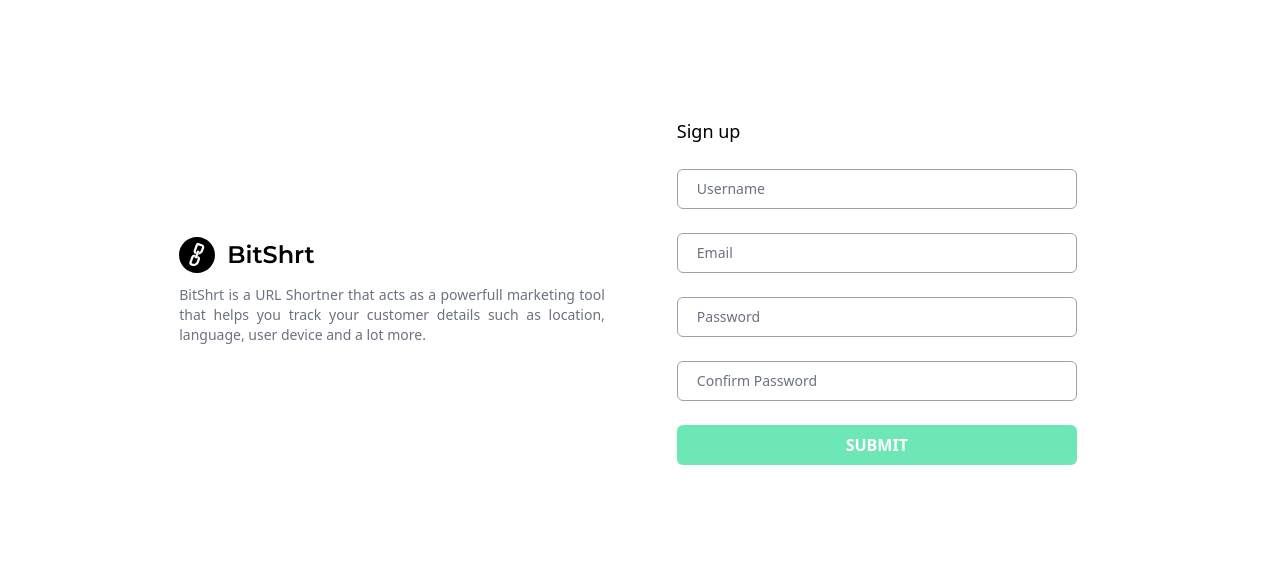
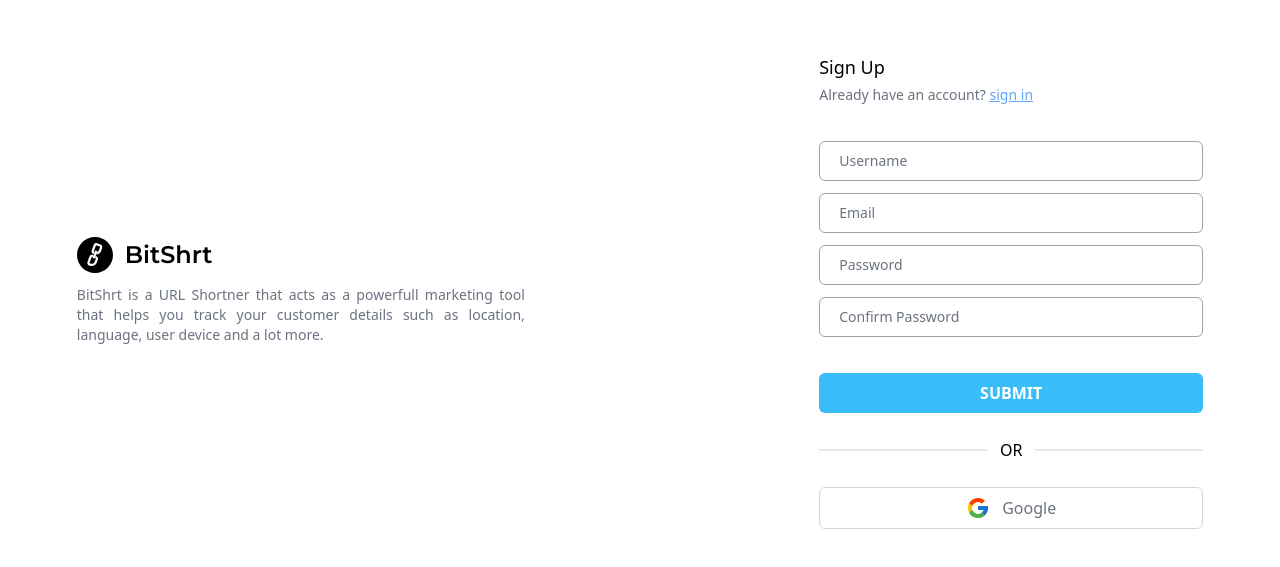
Before and after one commit to Vishal-Kamath/bitshrt, a Next.js app: page /auth/signup in a window 1280 px wide. Shown: the part 109-676 px from the top of the page. Built offline with nearby package versions, Linux system fonts and the light colour scheme.

Commit message:
⬆️update: sign in and sign up without google auth

```diff
--- a/src/app/(app)/auth/signin/page.tsx
+++ b/src/app/(app)/auth/signin/page.tsx
@@ -8,10 +8,9 @@
 import UIButton from "@/components/ui/button";
 import { signIn } from "next-auth/react";
 import { useSearchParams } from "next/navigation";
+import { FcGoogle } from "react-icons/fc";
 
 const SignInPage: FC = () => {
-  const router = useRouter();
-
   const searchParams = useSearchParams();
   const error = searchParams.get("error");
 
@@ -31,9 +30,14 @@
     });
   };
 
+  const _signinWithGoogle = async () => {
+    signIn("google", { redirect: true, callbackUrl: "/dashboard" });
+  };
+
   return (
-    <main className="flex px-vw items-center w-full max-w-6xl mx-auto h-full min-h-screen gap-12 justify-between">
-      <div className="flex flex-col gap-3">
+    <main className="w-full px-vw-md h-full min-h-screen">
+      <section className="flex items-center py-12 max-md:flex-col w-full max-w-6xl mx-auto h-full min-h-screen gap-12 md:justify-between">
+        <div className="flex w-full max-w-md flex-col gap-3">
           <Link href="/" className="flex items-center gap-3">
             <Image
               src="/assets/logo.svg"
@@ -44,14 +48,25 @@
             />
             <h1 className="text-2xl font-semibold font-montserrat">BitShrt</h1>
           </Link>
-        <p className="text-justify max-sm:text-center max-w-md text-xs sm:text-sm text-gray-500">
-          BitShrt is a URL Shortner that acts as a powerfull marketing tool that
-          helps you track your customer details such as location, language, user
-          device and a lot more.
+          <p className="text-justify max-sm:hidden w-full text-xs sm:text-sm text-gray-500">
+            BitShrt is a URL Shortner that acts as a powerfull marketing tool
+            that helps you track your customer details such as location,
+            language, user device and a lot more.
           </p>
         </div>
-      <form className="px-6 py-8 rounded-md w-full max-w-md flex flex-col gap-6">
-        <h2 className="font-medium text-2xl">Sign In</h2>
+        <form className="w-full max-w-sm flex flex-col gap-6">
+          <div className="flex flex-col gap-1">
+            <h2 className="font-medium text-lg">Sign In</h2>
+            <p className="text-gray-500 text-sm">
+              Don't have an account?{" "}
+              <Link
+                href="/auth/signup"
+                className="text-blue-400 hover:text-blue-700 underline"
+              >
+                sign up
+              </Link>
+            </p>
+          </div>
 
           {error &&
             (error == "CredentialsSignin" ? (
@@ -78,13 +93,29 @@
 
           <UIButton
             type="submit"
-          variant="contained"
+            variant="sky-contained"
             onClick={(e) => _submit(e)}
             className="font-bold"
           >
             SUBMIT
           </UIButton>
+
+          <div className="relative border-1 border-gray-200">
+            <span className="px-3 absolute bg-white top-0 -translate-x-1/2 left-1/2 -translate-y-1/2">
+              OR
+            </span>
+          </div>
+
+          <UIButton
+            onClick={_signinWithGoogle}
+            variant="outlined"
+            className="flex gap-3 text-gray-500 justify-center items-center"
+          >
+            <FcGoogle className="w-6 h-6" />
+            Google
+          </UIButton>
         </form>
+      </section>
     </main>
   );
 };
--- a/src/app/(app)/auth/signup/page.tsx
+++ b/src/app/(app)/auth/signup/page.tsx
@@ -7,6 +7,8 @@
 import UIButton from "@/components/ui/button";
 import axios from "axios";
 import { useRouter } from "next/navigation";
+import { FcGoogle } from "react-icons/fc";
+import { signIn } from "next-auth/react";
 
 const SignUpPage: FC = () => {
   const router = useRouter();
@@ -42,9 +44,14 @@
       .catch();
   };
 
+  const _signinWithGoogle = async () => {
+    signIn("google", { redirect: true, callbackUrl: "/dashboard" });
+  };
+
   return (
-    <main className="flex px-vw items-center w-full max-w-6xl mx-auto h-full min-h-screen gap-12 justify-between">
-      <div className="flex flex-col gap-3">
+    <main className="w-full px-vw-md h-full min-h-screen">
+      <section className="flex items-center py-12 max-md:flex-col w-full max-w-6xl mx-auto h-full min-h-screen gap-12 md:justify-between">
+        <div className="flex w-full max-w-md flex-col gap-3">
           <Link href="/" className="flex items-center gap-3">
             <Image
               src="/assets/logo.svg"
@@ -55,14 +62,28 @@
             />
             <h1 className="text-2xl font-semibold font-montserrat">BitShrt</h1>
           </Link>
-        <p className="text-justify max-sm:text-center max-w-md text-xs sm:text-sm text-gray-500">
-          BitShrt is a URL Shortner that acts as a powerfull marketing tool that
-          helps you track your customer details such as location, language, user
-          device and a lot more.
+          <p className="text-justify max-sm:hidden w-full text-xs sm:text-sm text-gray-500">
+            BitShrt is a URL Shortner that acts as a powerfull marketing tool
+            that helps you track your customer details such as location,
+            language, user device and a lot more.
           </p>
         </div>
-      <form className="px-6 py-8 rounded-md w-full max-w-md flex flex-col gap-6">
-        <h2 className="font-medium text-lg">Sign up</h2>
+        <form className="w-full max-w-sm flex flex-col gap-9">
+          <div className="flex flex-col gap-1">
+            <h2 className="font-medium text-lg">Sign Up</h2>
+            <p className="text-gray-500 text-sm">
+              Already have an account?{" "}
+              <Link
+                href="/auth/signin"
+                className="text-blue-400 hover:text-blue-700 underline"
+              >
+                sign in
+              </Link>
+            </p>
+          </div>
+
+          {/* Input group */}
+          <div className="flex flex-col gap-3">
             <UIInput
               id="Username"
               value={name}
@@ -93,16 +114,33 @@
               onChange={(e) => setConfirmPassword(e.target.value)}
               placeholder="Confirm Password"
             />
+          </div>
 
           <UIButton
             type="submit"
-          variant="contained"
+            variant="sky-contained"
             onClick={(e) => _submit(e)}
             className="font-bold"
           >
             SUBMIT
           </UIButton>
+
+          <div className="relative border-1 border-gray-200">
+            <span className="px-3 absolute bg-white top-0 -translate-x-1/2 left-1/2 -translate-y-1/2">
+              OR
+            </span>
+          </div>
+
+          <UIButton
+            onClick={_signinWithGoogle}
+            variant="outlined"
+            className="flex gap-3 text-gray-500 justify-center items-center"
+          >
+            <FcGoogle className="w-6 h-6" />
+            Google
+          </UIButton>
         </form>
+      </section>
     </main>
   );
 };
--- a/src/app/(app)/components/header/homeHeader.tsx
+++ b/src/app/(app)/components/header/homeHeader.tsx
@@ -19,11 +19,11 @@
 
       <div className="flex gap-6 items-center">
         <Link href="/auth/signup">
-          <UIButton variant="text" className="px-6">
+          <UIButton variant="text" className="px-6 rounded-full">
             Sign up
           </UIButton>
         </Link>
-        <UIButton variant="outlined" className="rounded-full">
+        <UIButton variant="rose-outlined" className="rounded-full">
           Get Started
         </UIButton>
       </div>
--- a/src/app/(app)/home/page.tsx
+++ b/src/app/(app)/home/page.tsx
@@ -19,13 +19,13 @@
         </p>
         <div className="flex gap-3 text-sm mt-6">
           <UIButton
-            variant="outlined"
+            variant="rose-outlined"
             className="rounded-full flex gap-3 items-center group"
           >
             <span>Get Started</span>
             <UIArrow className="text-gray-600 group-hover:text-black" />
           </UIButton>
-          <UIButton variant="text" className="px-6">
+          <UIButton variant="text" className="px-6 rounded-full">
             Guide
           </UIButton>
         </div>
--- a/src/app/api/auth/register/route.ts
+++ b/src/app/api/auth/register/route.ts
@@ -39,6 +39,7 @@
       email,
       emailVerified: false,
       password: hashedPassword,
+      provider: "Credentials",
       image,
     });
 
--- a/src/components/ui/button.tsx
+++ b/src/components/ui/button.tsx
@@ -5,11 +5,26 @@
 const ButtonVariant = cva("flex items-center justify-center py-2 ", {
   variants: {
     variant: {
-      text: "border-b-1 border-gray-300 px-2 hover:border-emerald-400 hover:bg-emerald-50",
-      contained:
-        "bg-emerald-300 text-white rounded-md px-6 hover:bg-emerald-400",
-      outlined:
-        "border-1 border-gray-300 hover:border-emerald-400 px-6 rounded-md hover:outline hover:outline-4 hover:outline-emerald-100",
+      "text":
+        "px-2 hover:bg-gray-100 rounded-md text-gray-600 hover:text-gray-800",
+      "contained": "bg-gray-400 text-white rounded-md px-6 hover:bg-gray-800",
+      "outlined":
+        "border-1 border-gray-300 hover:border-gray-400 px-6 rounded-md hover:outline hover:outline-4 hover:outline-gray-100",
+
+      // Rose
+      "rose-text":
+        "px-2 hover:bg-rose-50 rounded-md text-rose-600 hover:text-rose-800",
+      "rose-contained":
+        "bg-rose-400 text-white rounded-md px-6 hover:bg-rose-600",
+      "rose-outlined":
+        "border-1 border-rose-300 hover:border-rose-400 px-6 rounded-md hover:outline hover:outline-4 hover:outline-rose-100",
+
+      // Sky
+      "sky-text":
+        "px-2 hover:bg-sky-50 rounded-md text-sky-600 hover:text-sky-800",
+      "sky-contained": "bg-sky-400 text-white rounded-md px-6 hover:bg-sky-500",
+      "sky-outlined":
+        "border-1 border-sky-300 hover:border-sky-400 px-6 rounded-md hover:outline hover:outline-4 hover:outline-sky-100",
     },
   },
   defaultVariants: {
--- a/src/components/ui/input.tsx
+++ b/src/components/ui/input.tsx
@@ -22,7 +22,7 @@
         id={id}
         value={value}
         type={type || "text"}
-        className="peer h-full w-full rounded-md border-1 border-gray-400 bg-transparent px-3 outline-none outline-offset-0 hover:outline hover:outline-4 hover:outline-gray-200 focus:border-black"
+        className="peer h-full w-full rounded-md border-1 border-gray-400 bg-transparent px-3 outline-none outline-offset-0 hover:outline hover:outline-4 hover:outline-gray-200/50 focus:border-black"
         {...props}
       />
       {placeholder && (
--- a/src/lib/db/schema.ts
+++ b/src/lib/db/schema.ts
@@ -1,5 +1,6 @@
 import {
   boolean,
+  mysqlEnum,
   mysqlTable,
   text,
   timestamp,
@@ -17,6 +18,8 @@
   password: varchar("password", { length: 100 }).notNull(),
   image: text("image"),
 
+  provider: mysqlEnum("providers", ["Credentials", "Google"]).notNull(),
+
   created_at: timestamp("createdAt").defaultNow(),
   updated_at: timestamp("updatedAt").onUpdateNow(),
 });
```
Also changed, not shown: src/app/api/auth/[...nextauth]/options.tsx (+45 -3 lines). Lines whose indentation alone changed are shown as unchanged.
